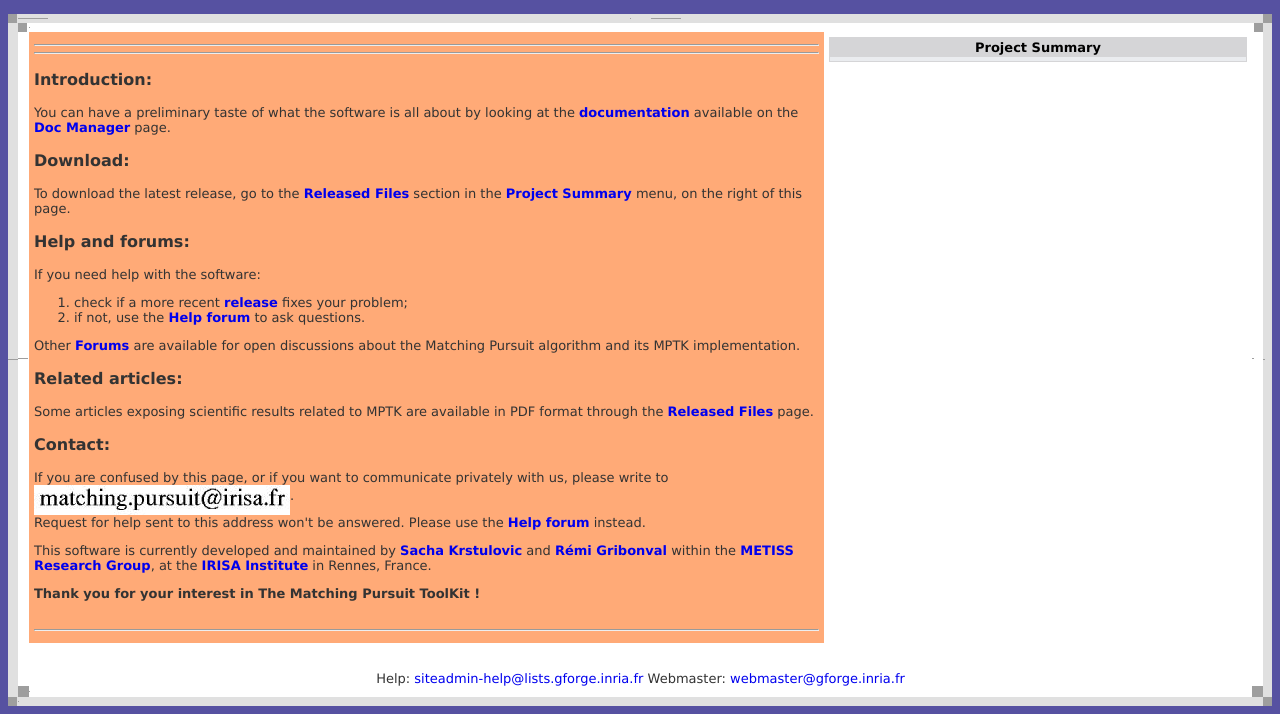
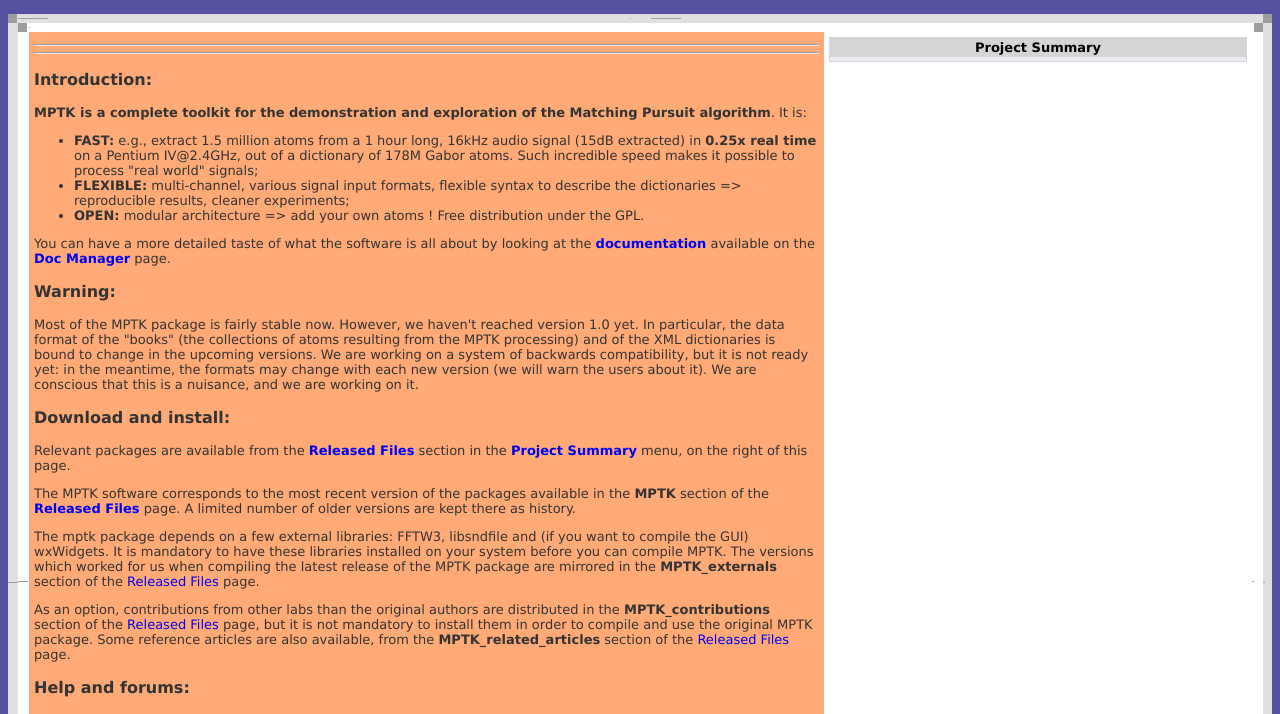
Before and after one commit to ltfat/fastmpwithmultigabor, a PHP site: page / in a window 1280 px wide. Shown: the part 61-775 px from the top of the page. Run offline with PHP 8.4, Linux system fonts and the light colour scheme; data that the repository does not hold is empty; grey boxes are pictures that could not be loaded.

Commit message:
More info on the web page.

```diff
--- a/www/index.php
+++ b/www/index.php
@@ -128,15 +128,67 @@
 <HR>
 
 <P>
-<H3>Introduction:</H3> You can have a preliminary taste of what the software is all about by looking
+<H3>Introduction:</H3>
+
+<B>MPTK is a complete toolkit for the demonstration and exploration of the Matching Pursuit algorithm</B>.
+It is:
+<UL>
+<LI> <B>FAST:</B> e.g., extract 1.5 million atoms from a 1 hour long, 16kHz audio signal (15dB extracted)
+  in <B>0.25x real time</B> on a Pentium IV@2.4GHz, out of a dictionary of 178M Gabor atoms. Such incredible
+	  speed makes it possible to process "real world" signals;
+<LI> <B>FLEXIBLE:</B> multi-channel, various signal input formats, flexible syntax to describe the dictionaries =>
+	  reproducible results, cleaner experiments;
+<LI> <B>OPEN:</B> modular architecture => add your own atoms ! Free distribution under the GPL.
+</UL>
+You can have a more detailed taste of what the software is all about by looking
 at the <B><A HREF="http://gforge.inria.fr/docman/?group_id=36">documentation</A></B> available on the
 <B><A HREF="http://gforge.inria.fr/docman/?group_id=36">Doc Manager</A></B> page.
 
+
 <P>
-<H3>Download:</H3> To download the latest release, go to the
-<B><A HREF="http://gforge.inria.fr/project/showfiles.php?group_id=36">Released Files</A></B>
-section in the <B><A HREF="http://gforge.inria.fr/projects/mptk/">Project Summary</A></B>
-menu, on the right of this page.
+<H3>Warning:</H3>
+
+Most of the MPTK package is fairly stable now. However, we haven't reached version 1.0 yet.
+In particular, the data format of the "books" (the
+collections of atoms resulting from the MPTK processing) and of the XML
+dictionaries is bound to change in the upcoming versions. We are working on a
+system of backwards compatibility, but it is not ready yet: in the meantime,
+the formats may change with each new version (we will warn the users about
+it). We are conscious that this is a nuisance, and we are working on it.
+
+
+<P>
+<H3>Download and install:</H3>
+
+Relevant packages are available from the <B><A
+HREF="http://gforge.inria.fr/project/showfiles.php?group_id=36">Released
+Files</A></B> section in the <B><A
+HREF="http://gforge.inria.fr/projects/mptk/">Project Summary</A></B> menu, on
+the right of this page.
+
+<P>The MPTK software corresponds to the most recent version of the packages
+available in the <B>MPTK</B> section of the <B><A
+HREF="http://gforge.inria.fr/project/showfiles.php?group_id=36">Released
+Files</A></B> page.  A limited number of older versions are kept there as
+history.
+
+<P>The mptk package depends on a few external libraries:  FFTW3, libsndfile and
+(if you want to compile the GUI) wxWidgets. It is mandatory to have these
+libraries installed on your system before you can compile MPTK. The versions
+which worked for us when compiling the latest release of the MPTK package are
+mirrored in the <B>MPTK_externals</B> section of the <A
+HREF="http://gforge.inria.fr/project/showfiles.php?group_id=36">Released
+Files</A></B> page.
+
+<P>As an option, contributions from other labs than the original authors are
+distributed in the <B>MPTK_contributions</B> section of the <A
+HREF="http://gforge.inria.fr/project/showfiles.php?group_id=36">Released
+Files</A></B> page, but it is not mandatory to install them in order to compile
+and use the original MPTK package. Some reference articles are also available,
+from the <B>MPTK_related_articles</B> section of the <A
+HREF="http://gforge.inria.fr/project/showfiles.php?group_id=36">Released
+Files</A></B> page.
+
 
 <P>
 <H3>Help and forums:</H3> If you need help with the software:
```
